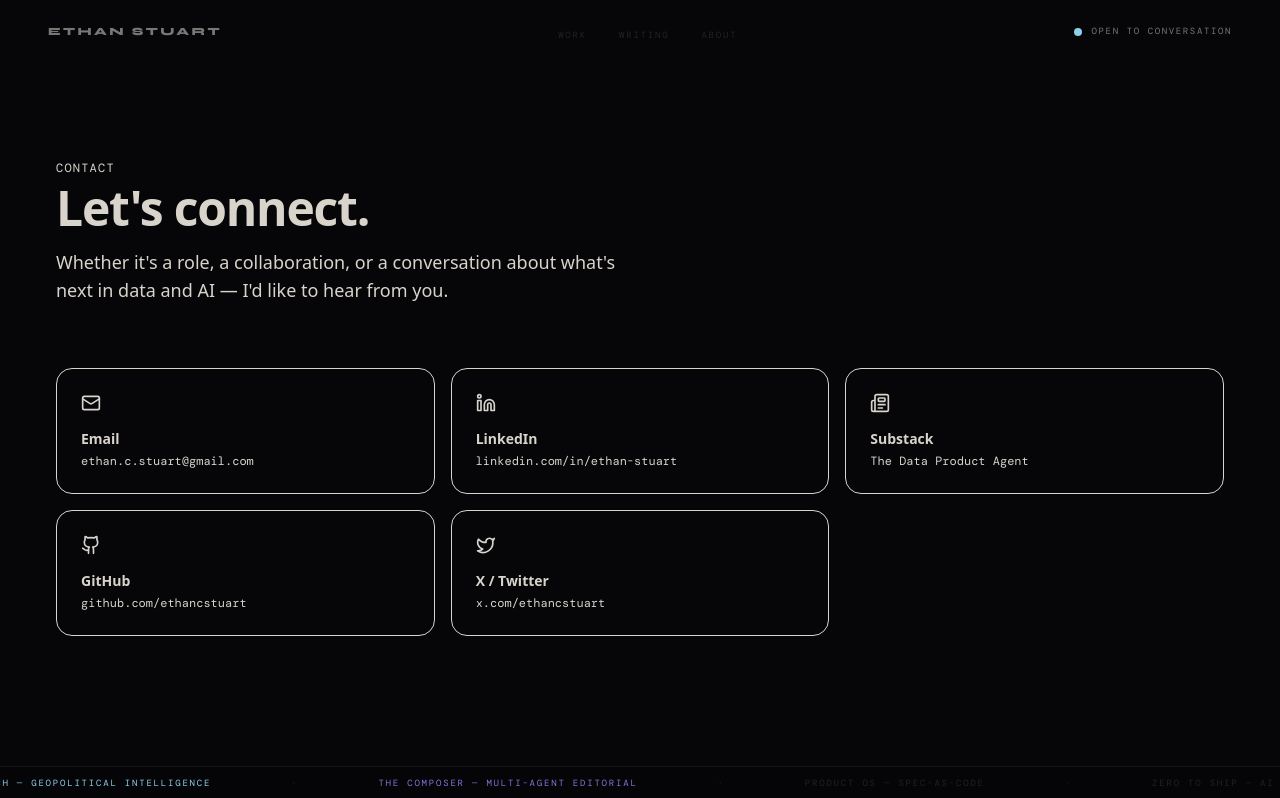
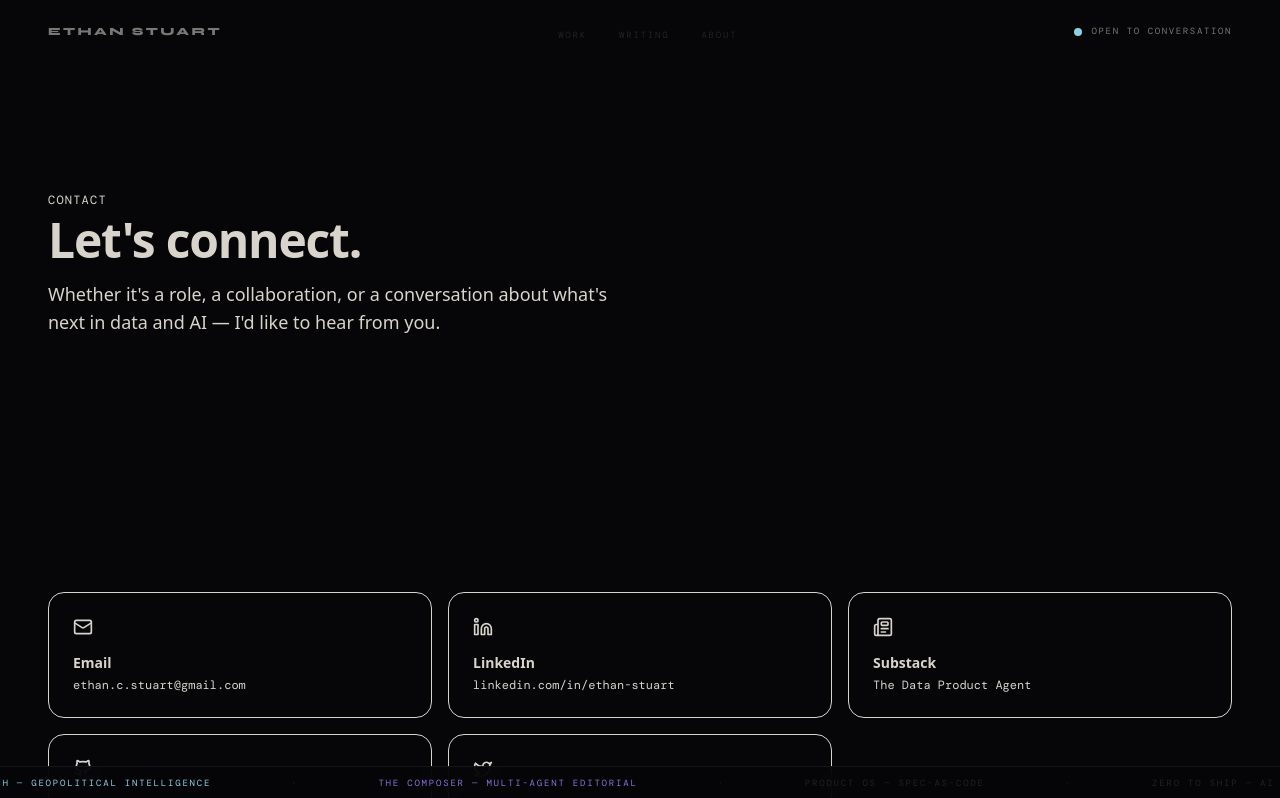
Before and after one commit to ethancstuart/Public-Brand-Website-Claude, a Next.js app: page /contact in a window 1280 px wide. Shown: the top 798 px of the page. Built offline with nearby package versions, Linux system fonts and the light colour scheme.

Commit message:
feat(redesign-v2): restyle Section component for dark theme

```diff
--- a/src/components/section.tsx
+++ b/src/components/section.tsx
@@ -1,25 +1,37 @@
-"use client";
-
-import { motion } from "framer-motion";
+import { ReactNode } from "react";
 
 interface SectionProps {
-  children: React.ReactNode;
+  label?: string;
+  title?: string;
+  description?: string;
+  children: ReactNode;
   className?: string;
-  id?: string;
 }
 
-export function Section({ children, className = "", id }: SectionProps) {
+export function Section({ label, title, description, children, className = "" }: SectionProps) {
   return (
-    <motion.section
-      id={id}
-      initial={{ opacity: 0, y: 32 }}
-      whileInView={{ opacity: 1, y: 0 }}
-      viewport={{ once: true, margin: "-100px" }}
-      transition={{ duration: 0.6, ease: [0.16, 1, 0.3, 1] }}
-      className={`mx-auto w-full ${className}`}
-      style={{ maxWidth: "1280px", paddingLeft: "56px", paddingRight: "56px" }}
-    >
+    <section className={`max-w-[1400px] mx-auto px-6 md:px-12 py-24 md:py-32 ${className}`}>
+      {(label || title || description) && (
+        <header className="mb-12">
+          {label && (
+            <div className="font-[family-name:var(--font-dm-mono)] text-[10px] tracking-[0.22em] uppercase text-[var(--color-paper-dim)] mb-3 flex items-center gap-3">
+              <span className="inline-block w-6 h-px bg-[var(--color-paper-low)]" />
+              {label}
+            </div>
+          )}
+          {title && (
+            <h2 className="font-[family-name:var(--font-syne)] font-extrabold text-[clamp(32px,4.5vw,56px)] tracking-[-0.025em] leading-[1.05]">
+              {title}
+            </h2>
+          )}
+          {description && (
+            <p className="text-[15px] text-[var(--color-paper-mid)] max-w-[720px] leading-relaxed mt-4">
+              {description}
+            </p>
+          )}
+        </header>
+      )}
       {children}
-    </motion.section>
+    </section>
   );
 }
```
